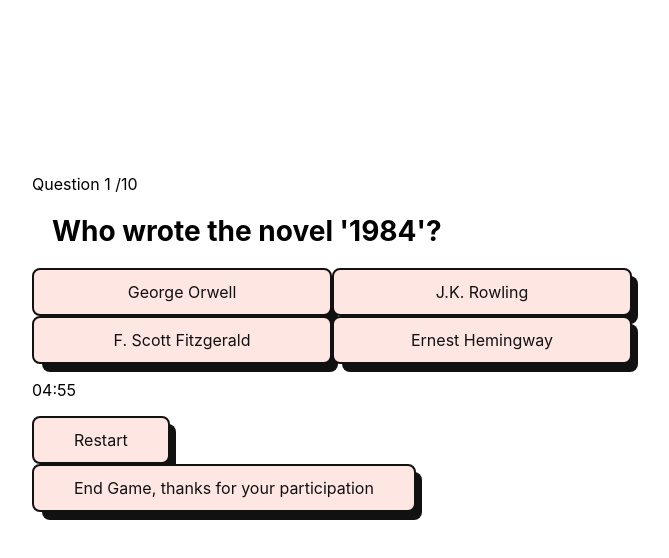
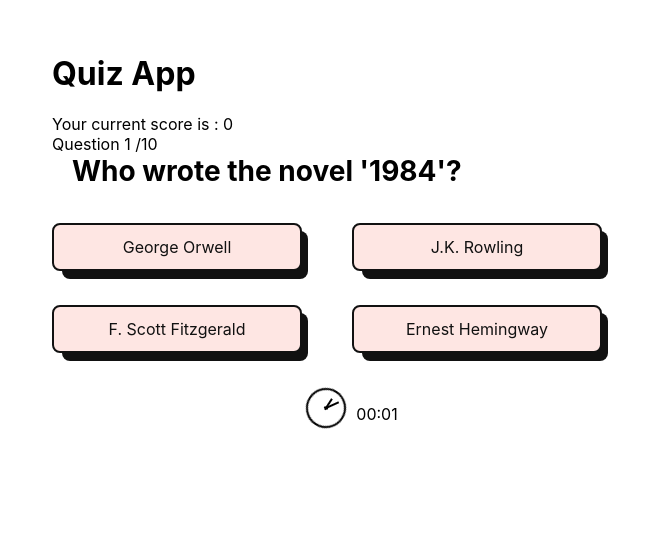
Before and after one commit to FBetulDemir/quiz_game, a React (Create React App) app in the folder quiz_game/: page / in a window 1280 px wide. Shown: the part 164-722 px from the top of the page, without its empty margins (288-957 px from the left). Built offline with nearby package versions, Linux system fonts and the light colour scheme.

Commit message:
added a new button

```diff
--- a/quiz_game/src/App.js
+++ b/quiz_game/src/App.js
@@ -22,7 +22,6 @@ function App() {
             />
         </div>
       </div>
-<Buttons/>
     </div>
   );
 }
--- a/quiz_game/src/components/Buttons.js
+++ b/quiz_game/src/components/Buttons.js
@@ -1,19 +1,21 @@
 import React, { useState } from 'react';
-import { Timer } from './Timer';
+import { CoinFlip } from './CoinFlip';
 
 export const Buttons = ({ onRestart, onEndGame }) => {
     const [restartKey, setRestartKey] = useState(0);
 
     const handleRestart = () => {
         setRestartKey((prevKey) => prevKey + 1);
+        window.location.reload();
     };
+
 
 
     return (
         <div className='restart-buttons'>
-        <Timer key={restartKey} onRestart={handleRestart} />
         <button className="buttons" type="button" onClick={handleRestart}>Restart</button>
-        <button className="buttons" type="button" onClick={onEndGame}>End Game, thanks for your participation</button>
+
+        <CoinFlip/>
     </div>
     );
 };
--- a/quiz_game/src/components/Quiz.js
+++ b/quiz_game/src/components/Quiz.js
@@ -1,6 +1,6 @@
 import QuestionList from "./QuestionList";
 import Score from "./Score";
-
+import { Timer } from "./Timer";
 const Quiz = ({currentQuestionIndex, setCurrentQuestionIndex, setScore, score, quizFinished, setQuizFinished }) => {
 
     const handleAnswerButtonClick = (selectedAnswer) => {
@@ -30,8 +30,8 @@ const Quiz = ({currentQuestionIndex, setCurrentQuestionIndex, setScore, score, q
                 <span>Question {currentQuestionIndex + 1}  </span>/
                 {QuestionList.length}
             </div>
-            <div className="question-display">
-                {QuestionList[currentQuestionIndex].question}
+            <div >
+              <span className="question-display"  >{QuestionList[currentQuestionIndex].question}</span>
             </div>
             <div className="container-buttons">
                 {QuestionList[currentQuestionIndex].options.map((option) =>(
@@ -43,6 +43,7 @@ const Quiz = ({currentQuestionIndex, setCurrentQuestionIndex, setScore, score, q
                     </button>
                 ))}
             </div>
+            <Timer  />
         </div>
 
     );
--- a/quiz_game/src/components/Score.js
+++ b/quiz_game/src/components/Score.js
@@ -1,11 +1,14 @@
 import { Buttons } from "./Buttons";
 
+
 const Score = ({score}) => {
+
       return (
         <div>
             <h2>Results</h2>
             <h4>Your score: {score}</h4>
             <Buttons/>
+
         </div>
       );
 }
--- a/quiz_game/src/components/Timer.js
+++ b/quiz_game/src/components/Timer.js
@@ -1,7 +1,7 @@
 import { useState, useEffect, useRef } from "react";
 
 export const Timer = ({ onRestart }) => {
-  const initialTime = 5 * 60;
+  const initialTime = 6;
   const [timeRemaining, setTimeRemaining] = useState(initialTime);
   const timerIdRef = useRef(null);
   useEffect(() => {
@@ -29,8 +29,9 @@ export const Timer = ({ onRestart }) => {
   const seconds = timeRemaining % 60;
 
   return (
-    <div>
-      <p>
+    <div className="timer">
+      <div className="clock"></div>
+      <p >
         {String(minutes).padStart(2, "0")}:{String(seconds).padStart(2, "0")}
       </p>
     </div>
--- a/quiz_game/src/index.css
+++ b/quiz_game/src/index.css
@@ -13,24 +13,38 @@ body {
     height: 100vh;
     margin: 0;
   }
-.score-board {
-  /* h1 */
-    color: white;
+/* .score-board {
+  /* h1
+
     width: 80%;
     font-size: 30px;
     padding: 15px;
     margin: auto;
-    font-family: "Special Elite", cursive;
+
     text-align: center;
-  }
+  } */
   .container-buttons {
     display: flex;
     flex-direction: column;
     flex-wrap: wrap;
     width: 600px;
+    height: 200px;
     justify-content: space-around;
+    align-content: space-evenly;
     display: grid;
     grid-template-columns: repeat(2, 1fr);
+
+  }
+  .restart-buttons {
+    display: flex;
+    flex-direction: column;
+    flex-wrap: wrap;
+
+    height: 200px;
+    justify-content: space-around;
+    align-content: space-evenly;
+    display: grid;
+
 
   }
   .answer-button,
@@ -58,7 +72,7 @@ body {
   height: 48px;
   justify-content: center;
   line-height: 24px;
-  max-width: 100%;
+  width: 250px;
   padding: 0 25px;
   position: relative;
   text-align: center;
@@ -95,7 +109,35 @@ body {
 .buttons:hover {
   outline: 0;
 }
-
+.timer{
+  display: flex;
+  max-width: 100%;
+  justify-content: center;
+  gap: 10px;
+}
+.clock {
+  width: 40px;
+  height: 40px;
+  aspect-ratio: 1;
+  display: flex;
+  color: #000;
+  border: 2px solid;
+  box-sizing: border-box;
+  border-radius: 50%;
+  background:
+    radial-gradient(circle 2px, currentColor 95%,#0000),
+    linear-gradient(currentColor 50%,#0000 0) 50%/2px 60% no-repeat;
+  animation: l1 60s infinite linear;
+}
+.clock:before {
+  content: "";
+  flex: 1;
+  background:linear-gradient(currentColor 50%,#0000 0) 50%/2px 80% no-repeat;
+  animation: inherit;
+}
+@keyframes l1 {
+  100% {transform: rotate(1turn)}
+}
 @media (min-width: 768px) {
   .buttons {
     padding: 0 40px;
```
